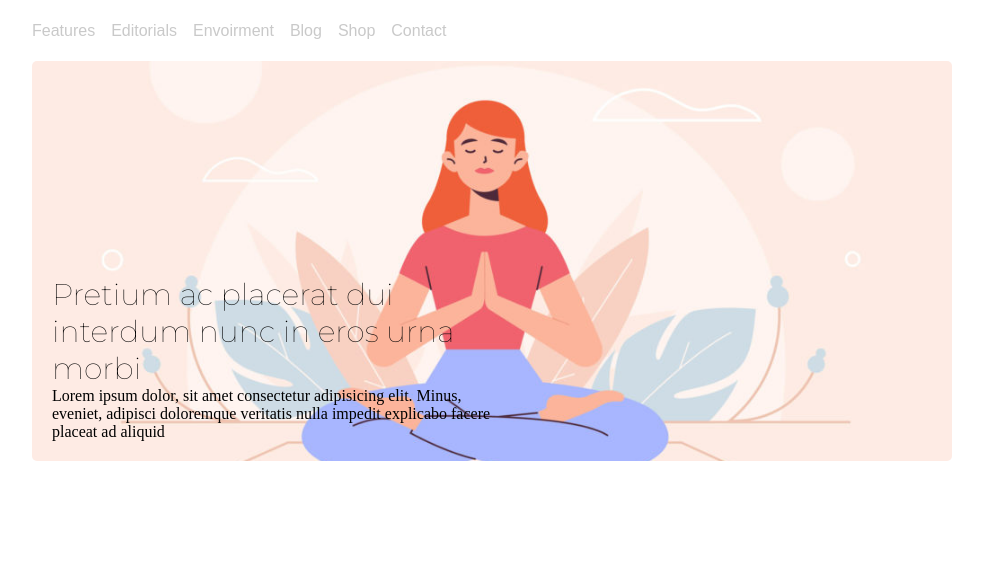
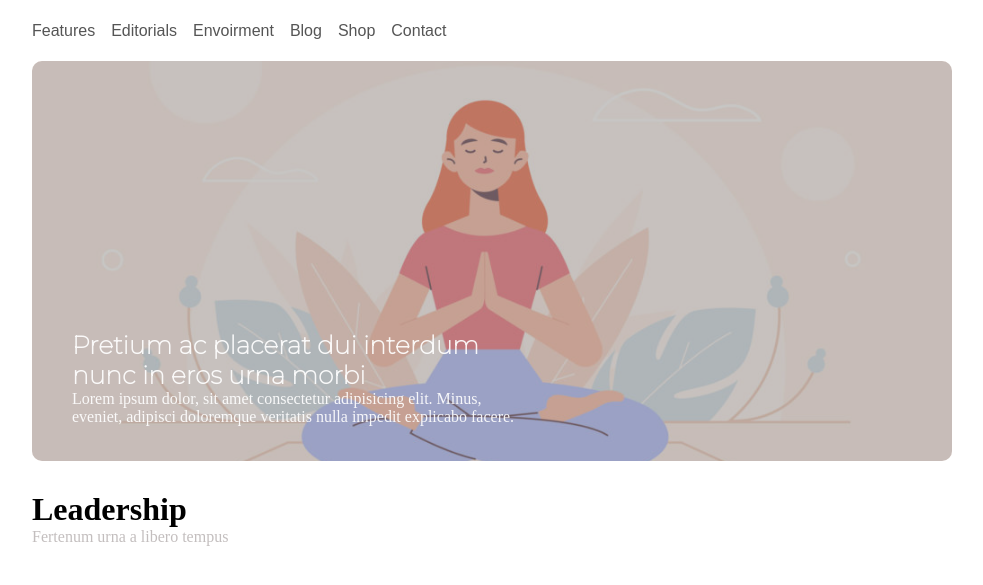
Before and after one commit to MATTEOTOSINI94/htmlcss-wp, a plain HTML site: page index.html in a window 1280 px wide. Shown: the part 63-648 px from the top of the page, without its empty margins (148-1131 px from the left). Drawn offline with Linux system fonts and the light colour scheme.

Commit message:
modifche2

```diff
--- a/index.html
+++ b/index.html
@@ -20,25 +20,35 @@
                     <li><a href="#">Blog</a></li>
                     <li><a href="#">Shop</a></li>
                     <li><a href="#">Contact</a></li>
-
                 </ul>
             </nav>
         </div>
     </header>
 
 
-    <main class="img conteiner">
+    <main class="conteiner">
+      <section>
+            <div class="banner">
+                <div class="paragrafo">
+                    <p><strong>Pretium ac placerat dui interdum nunc in eros urna morbi</strong></p>
+                    <p>Lorem ipsum dolor, sit amet consectetur adipisicing elit. Minus, eveniet, adipisci doloremque veritatis nulla impedit explicabo facere.</p>
+                </div>
+                <div class="overlay"></div>
+            </div>
+      </section>
+      <div class="mainbox">
+         <div class="titlemain">
+             <h1>Leadership</h1>
+             <p>Fertenum urna a libero tempus</p>
+         </div>
 
-        <div class="banner">
 
-            <div class="paragrafo">
-                <p id="style">Pretium ac placerat dui interdum nunc in eros urna morbi</p>
-                <p id="">Lorem ipsum dolor, sit amet consectetur adipisicing elit. Minus, eveniet, adipisci doloremque veritatis nulla impedit explicabo facere placeat ad aliquid</p>
-
-            </div>
-
-        </div>
-
+         <div class="float">
+             <div class="row"></div>
+             <div class="row"></div>
+             <div class="row"></div>
+         </div>
+      </div>
     </main>
 
 
--- a/master.css
+++ b/master.css
@@ -36,7 +36,7 @@ nav ul li a{
     text-decoration: none;
     line-height: 60px;
     padding: 0px 12px;
-    color: rgba(192, 192, 192, 0.856);
+    color: rgb(85, 85, 85);
     margin-left: -12px;
     font-family: sans-serif;
 }
@@ -44,8 +44,9 @@ nav ul li a{
 nav ul li a:hover{
     color: rgb(109, 109, 109);
 }
-.img{
+section{
     position: relative;
+    margin-bottom: 30px;
 
 }
 .banner{
@@ -54,15 +55,33 @@ nav ul li a:hover{
     background-image: url(img/banner.jpg);
     background-size:cover;
     background-position: center center;
-    border-radius: 5px;
+    border-radius: 10px;
+
+
 }
 
 .paragrafo{
     position: absolute;
-    bottom: 20px;
-    left: 20px;
+    bottom: 35px;
+    left: 40px;
     width: 50%;
+    color: rgba(255, 255, 255, 0.911) ;
+    z-index: 1;
 }
 
-#style{ font-family: 'Montserrat', sans-serif;
-font-size: 30px;}
+strong{
+    font-family: 'Montserrat', sans-serif;
+    font-size: 25px;
+}
+
+section .overlay{
+    position: absolute;
+    width: 100%;
+    height: 100%;
+    background: rgba(143, 141, 138, 0.493);
+    border-radius: 10px;
+}
+
+.titlemain p{
+    color: rgba(168, 161, 161, 0.692);
+}
```
